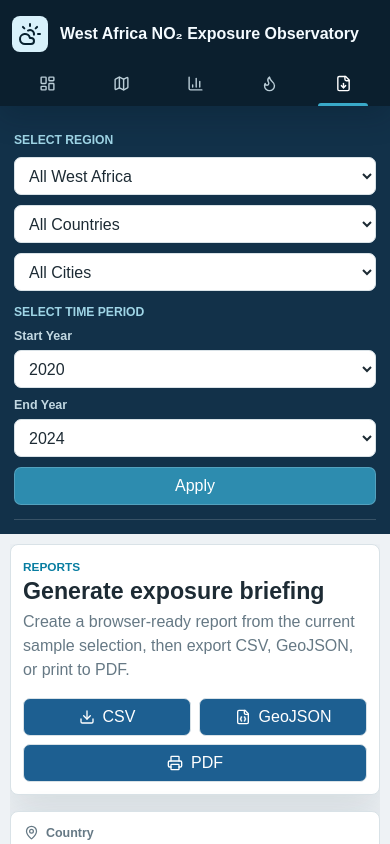
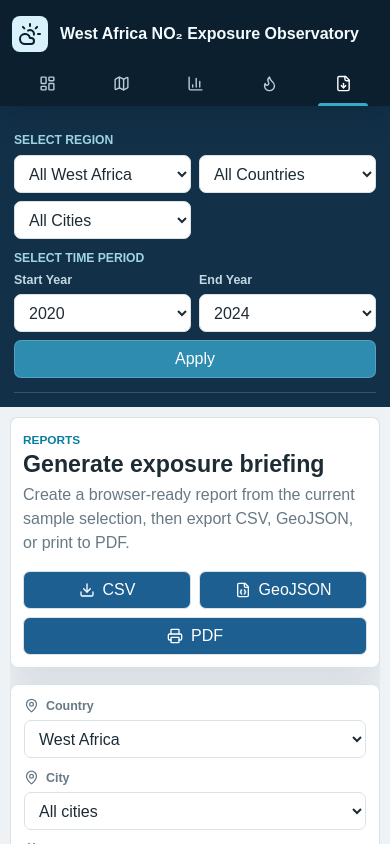
Before and after one commit to samankwah/exposure-frontend, a Next.js app: page /reports in a window 390 px wide. Shown: the top 844 px of the page. Built offline with nearby package versions, Linux system fonts and the light colour scheme.

Commit message:
Refine mobile control grids

```diff
--- a/src/app/globals.css
+++ b/src/app/globals.css
@@ -2134,6 +2134,29 @@ a {
     grid-template-columns: 1fr;
   }
 
+  .selector-card {
+    grid-template-columns: repeat(2, minmax(0, 1fr));
+    align-items: end;
+    gap: 8px;
+  }
+
+  .selector-card > .rail-label {
+    grid-column: 1 / -1;
+  }
+
+  .selector-card > select,
+  .selector-card .year-grid label {
+    min-width: 0;
+  }
+
+  .selector-card .year-grid {
+    display: contents;
+  }
+
+  .selector-card .apply-button {
+    grid-column: 1 / -1;
+  }
+
   .rail-nav-group,
   .about-box,
   .rail-source {
@@ -2430,7 +2453,7 @@ a {
   }
 
   .map-selectors {
-    grid-template-columns: 1fr;
+    grid-template-columns: minmax(0, 1fr) minmax(0, 1fr) 34px;
   }
 
   .map-selectors button {
```
